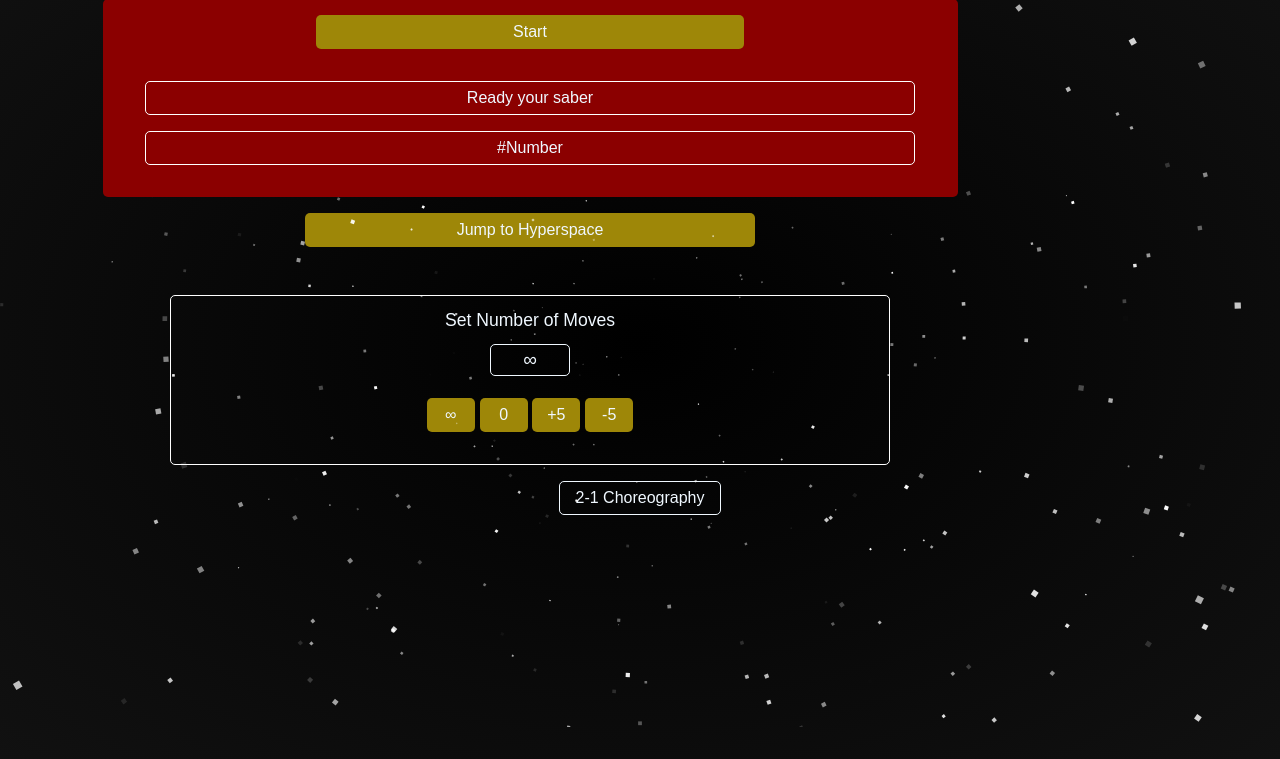
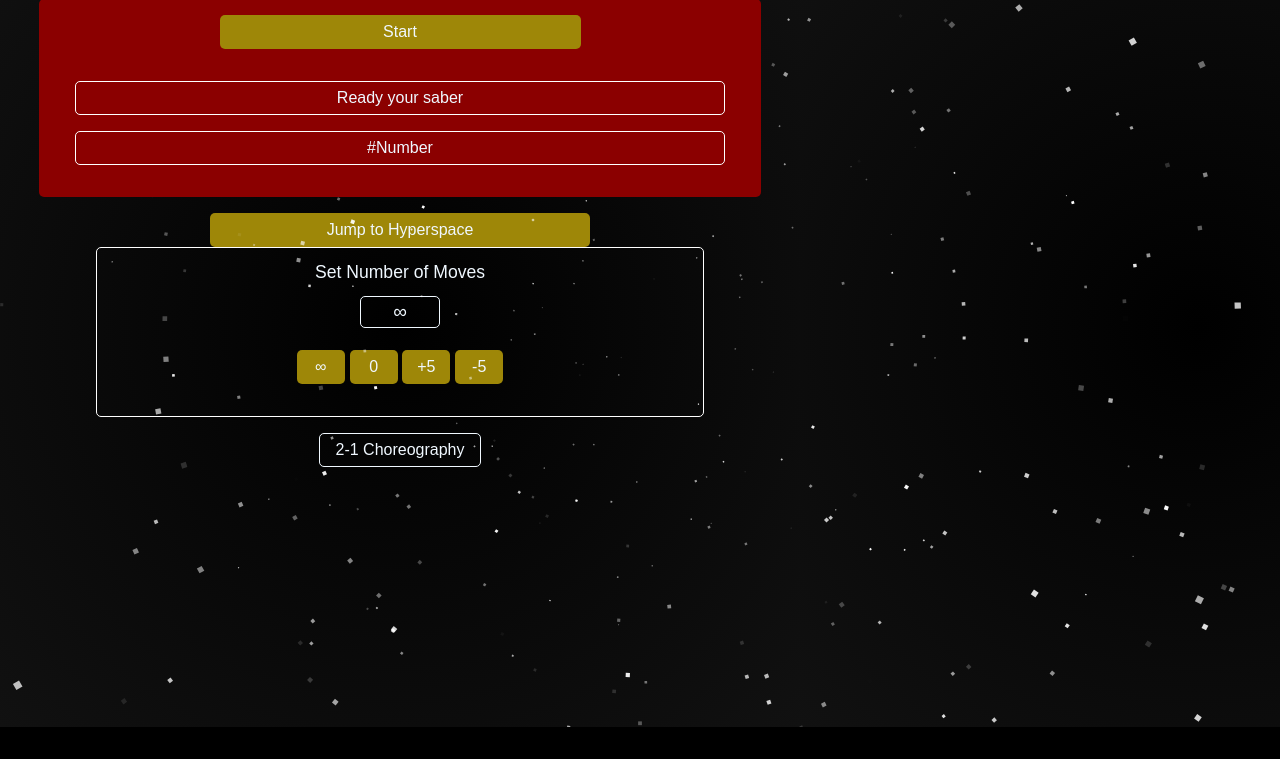
Before and after one commit to merryface/lightsaber_number_trainer, a plain HTML site: page index.html in a window 1280 px wide. Shown: the part 73-832 px from the top of the page. After the commit the page ends 800 px from the top, so only its background shows below. Drawn offline with nearby package versions, Linux system fonts and the light colour scheme.

Commit message:
keep app within viewport

```diff
--- a/reset.css
+++ b/reset.css
@@ -52,6 +52,6 @@ table {
   font-family: sans-serif;
 }
 
-html, body {
-  max-width: 100vw;
+body, html {
+  max-width: 100vh;
 }
--- a/style.css
+++ b/style.css
@@ -1,18 +1,13 @@
-body {
-  height: 100vh;
-}
-
-main {
-  max-width: 900px;
-}
-
 .container {
   display: flex;
   flex-direction: column;
   justify-content: center;
   align-items: center;
-  margin: 2rem 5rem;
+  margin: auto;
+  max-width: 900px;
+  width: 95%;
   margin-bottom: 0;
+  padding-top: 2rem;
 }
 
 .content {
@@ -59,6 +54,10 @@ button {
   color: aliceblue;
   font-size: 1rem;
   cursor: pointer;
+}
+
+#jump {
+  margin-bottom: 0;
 }
 
 #jedi, #sith {
@@ -110,11 +109,12 @@ a {
   align-items: center;
   gap: 0.2rem;
   padding: 1rem;
-  padding-top: 0;
+  padding-bottom: 0;
 }
 
 .partSelector button {
   flex: 1 1 33.3333%;
+  margin:0;
 }
 
 .setCount {
```
